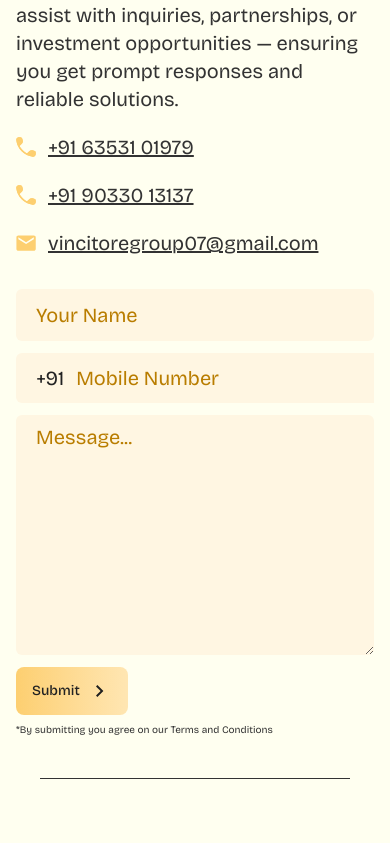
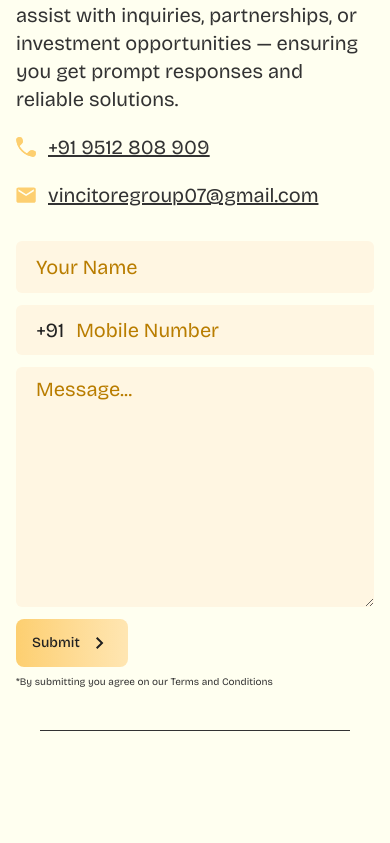
Before and after one commit to vincitoregroupservices-jpg/vincitoregroup, a Next.js app: page /contact in a window 390 px wide. Shown: the part 781-1624 px from the top of the page. Built offline with nearby package versions, Linux system fonts and the light colour scheme.

Commit message:
Phone Number Updated

```diff
--- a/src/components/layout/Footer/Footer.js
+++ b/src/components/layout/Footer/Footer.js
@@ -2,14 +2,11 @@ import Image from "next/image";
 import Link from "next/link";
 import { FaWhatsapp, FaFacebookF, FaInstagram } from "react-icons/fa";
 
-// ========================
-// Config / Variables
-// ========================
 const companyInfo = {
-  phone: ["+91 63531 01979", "+91 90330 13137"],
+  phone: ["+91 9512 808 909"],
   email: "vincitoregroup07@gmail.com",
   socialLinks: {
-    whatsapp: "https://wa.me/916353101979",
+    whatsapp: "https://wa.me/919512808909",
     facebook: "https://www.facebook.com/share/19o7C1AuQ1/?mibextid=wwXIfr",
     instagram:
       "https://www.instagram.com/_vincitore_group_?igsh=MTltMHN0anFyZGo2Yw==",
--- a/src/components/layout/Navbar/Navbar.js
+++ b/src/components/layout/Navbar/Navbar.js
@@ -150,7 +150,7 @@ const Navbar = () => {
 
       {/* Call Button (Mobile) */}
       <div className="flex md:w-[40%] md:hidden items-center justify-end">
-        <Link href={"tel:+916353101979"}>
+        <Link href={"tel:+919512808909"}>
           <Image
             src={"/icons/Call.svg"}
             width={3000}
@@ -164,7 +164,7 @@ const Navbar = () => {
 
       {/* Call Button (Desktop) */}
       <div className="hidden md:w-[40%] md:flex items-center justify-end">
-        <Link href={"tel:+916353101979"}>
+        <Link href={"tel:+919512808909"}>
           <Button text={"Enquire Now"} />
         </Link>
       </div>
@@ -192,7 +192,7 @@ const Navbar = () => {
           ))}
 
           {/* Enquiry Button */}
-          <Link ref={btnRef} href={"tel:+916353101979"}>
+          <Link ref={btnRef} href={"tel:+919512808909"}>
             <Button text={"Enquiry Now"} />
           </Link>
         </div>
--- a/src/components/sections/ContactForm/ContactForm.js
+++ b/src/components/sections/ContactForm/ContactForm.js
@@ -83,26 +83,10 @@ const ContactForm = () => {
                 className="h-5 w-5"
               />
               <a
-                href="tel:+916353101979"
+                href="tel:+919512808909"
                 className="text-black-3 underline text-xl"
               >
-                +91 63531 01979
-              </a>
-            </div>
-
-            <div className="flex items-center gap-3">
-              <Image
-                src={"/icons/Call.svg"}
-                height={200}
-                width={200}
-                alt="call"
-                className="h-5 w-5"
-              />
-              <a
-                href="tel:+919033013137"
-                className="text-black-3 underline text-xl"
-              >
-                +91 90330 13137
+                +91 9512 808 909
               </a>
             </div>
 
--- a/src/components/ui/DirectContacts/DirectContacts.js
+++ b/src/components/ui/DirectContacts/DirectContacts.js
@@ -7,32 +7,32 @@ import Link from "next/link";
 const projects = [
   {
     name: "Vincitore Sky",
-    phones: ["+91 78029 26276"],
+    phones: ["+91 9512 808 909"],
     location: "Hanspura",
   },
   {
     name: "Vincitore Rivera",
-    phones: ["+91 98244 05585", "+91 94262 81284"],
+    phones: ["+91 9512 808 909"],
     location: "New Vastral",
   },
   {
     name: "Vincitore Valley",
-    phones: ["+91 63531 01979"],
+    phones: ["+91 9512 808 909"],
     location: "Hathijan",
   },
   {
     name: "Shivalay Bunglows",
-    phones: ["+91 78029 26276"],
+    phones: ["+91 9512 808 909"],
     location: "Naroda Dehgam Highway, Raipur",
   },
   {
     name: "The 7 Vincitore",
-    phones: ["+91 90330 13137"],
+    phones: ["+91 9512 808 909"],
     location: "New Vatva",
   },
   {
     name: "Vincitore Vintage",
-    phones: ["+91 97266 54949"],
+    phones: ["+91 9512 808 909"],
     location: "New Vastral",
   },
 ];
@@ -44,7 +44,11 @@ const ProjectCard = ({ name, phones, location }) => {
       <h3 className="text-2xl font-semibold text-gold-dark">{name}</h3>
       <div className="flex flex-col gap-1">
         {phones.map((phone, i) => (
-          <Link  href={`tel:${phone}`} key={i} className="underline text-black-2">
+          <Link
+            href={`tel:${phone}`}
+            key={i}
+            className="underline text-black-2"
+          >
             {phone}
           </Link>
         ))}
--- a/src/data/projectData.js
+++ b/src/data/projectData.js
@@ -5,7 +5,7 @@ const projectData = [
     thumbnail1: "/projects/vincitore-sky/VincitoreSky-3.jpeg",
     thumbnail2: "/projects/vincitore-sky/VincitoreSky-4.jpeg",
     name: "Vincitore Sky",
-    contact: ["+917802926276"],
+    contact: ["+919512808909"],
     status: "Ready to Move",
     interest: ["Buy", "Invest", "Lease"],
     type: ["3BHK", "4BHK", "Showrooms", "Shop"],
@@ -103,7 +103,7 @@ const projectData = [
     thumbnail: "/projects/vincitore-rivera/VincitoreRivera-7.jpeg",
     thumbnail1: "/projects/vincitore-rivera/VincitoreRivera-3.jpeg",
     thumbnail2: "/projects/vincitore-rivera/VincitoreRivera-4.jpeg",
-    contact: ["+919824405585", "+919426281284"],
+    contact: ["+919512808909"],
     status: "Under Construction",
     interest: ["Buy", "Invest", "Lease"],
     type: ["3BHK", "Shop"],
@@ -210,7 +210,7 @@ const projectData = [
     thumbnail: "/projects/vincitore-vintage/VincitoreVintage-3.jpg",
     thumbnail1: "/projects/vincitore-vintage/VincitoreVintage-1.jpg",
     thumbnail2: "/projects/vincitore-vintage/VincitoreVintage-4.jpg",
-    contact: ["+919726654949"],
+    contact: ["+919512808909"],
     status: "Under Construction",
     interest: ["Buy", "Invest", "Lease"],
     type: ["3BHK", "Shop"],
@@ -310,7 +310,7 @@ const projectData = [
     thumbnail: "/projects/vincitore-valley/VincitoreValley-3.jpg",
     thumbnail1: "/projects/vincitore-valley/VincitoreValley-4.jpg",
     thumbnail2: "/projects/vincitore-valley/VincitoreValley-2.jpg",
-    contact: ["+916353101979"],
+    contact: ["+919512808909"],
     status: "Under Construction",
     interest: ["Buy", "Invest", "Lease"],
     type: ["3BHK", "2BHK", "Shop"],
@@ -450,7 +450,7 @@ const projectData = [
     thumbnail: "/projects/the-7-vincitore/The7Vincitore-2.jpeg",
     thumbnail1: "/projects/the-7-vincitore/The7Vincitore-4.jpeg",
     thumbnail2: "/projects/the-7-vincitore/The7Vincitore-3.jpeg",
-    contact: ["+919033013137"],
+    contact: ["+919512808909"],
     status: "Under Construction",
     interest: ["Buy", "Invest", "Lease"],
     type: ["3BHK", "2BHK", "Shop"],
@@ -491,7 +491,7 @@ const projectData = [
       spaces: "3 & 2 BHK Luxury Apartments + Alloted Parking",
       units: "168 Luxury Units",
       sizeRange: "164 to 242 sq. yards",
-      priceFrom: "₹35.26* Lakhs",
+      priceFrom: "₹37* Lakhs",
     },
     amenities: [
       { label: "Attractive Entry", icon: "door_front" },
@@ -542,7 +542,7 @@ const projectData = [
     thumbnail: "/projects/shivalay-bunglols/ShivalayBunglols-2.jpg",
     thumbnail1: "/projects/shivalay-bunglols/ShivalayBunglols-3.jpg",
     thumbnail2: "/projects/shivalay-bunglols/ShivalayBunglols-4.jpg",
-    contact: ["+917802926276"],
+    contact: ["+919512808909"],
     status: "Coming Soon",
     interest: ["Buy", "Invest", "Lease"],
     type: ["5BHK"],
```
